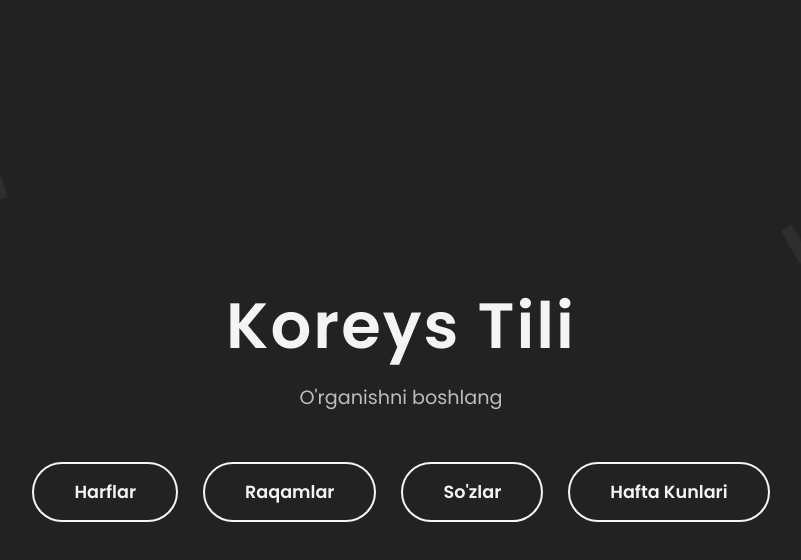
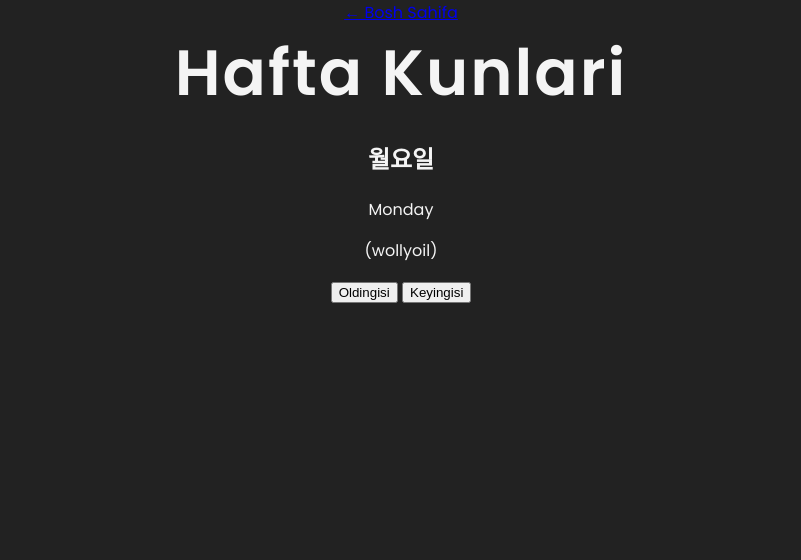
Before and after one commit to Abdullo200604/Hangul-Helper, a plain HTML site: page index.html in a window 1280 px wide. Shown: the whole page, without its empty margins (239-1040 px from the left). Drawn offline with Linux system fonts and the light colour scheme.

Commit message:
Update index.html

```diff
--- a/index.html
+++ b/index.html
@@ -3,43 +3,33 @@
 <head>
     <meta charset="UTF-8">
     <meta name="viewport" content="width=device-width, initial-scale=1.0">
-    <title>Koreys Tili O'rganamiz</title>
+    <title>Hafta Kunlari - Koreys Tili</title>
+    <link rel="stylesheet" href="style.css">
+
     <link rel="preconnect" href="https://fonts.googleapis.com">
     <link rel="preconnect" href="https://fonts.gstatic.com" crossorigin>
     <link href="https://fonts.googleapis.com/css2?family=Noto+Sans+KR:wght@300;400;700&family=Poppins:wght@400;600&display=swap" rel="stylesheet">
-    <link rel="stylesheet" href="style.css">
-    <link rel="manifest" href="/manifest.json">
 </head>
-<body class="home-body">
-    <div class="background-animation">
-        <div class="trigram">☰</div>
-        <div class="trigram">☷</div>
-        <div class="trigram">☲</div>
-        <div class="trigram">☵</div>
+<body>
+    <div class="main-container card-page-container">
+        <a href="index.html" class="back-button">← Bosh Sahifa</a>
+
+        <header class="main-header">
+            <h1 class="title">Hafta Kunlari</h1>
+        </header>
+
+        <div class="word-card">
+            <h2 id="korean-word"></h2>
+            <p id="english-word"></p>
+            <p id="romanization" class="romanization-text"></p>
+        </div>
+
+        <div class="navigation">
+            <button onclick="prevWord()">Oldingisi</button>
+            <button onclick="nextWord()">Keyingisi</button>
+        </div>
     </div>
 
-    <div class="main-container">
-        <header class="main-header">
-            <h1 class="title">Koreys Tili</h1>
-            <p class="subtitle">O'rganishni boshlang</p>
-        </header>
-
-        <nav class="main-nav">
-            <a href="harflar.html" class="nav-button">
-                <span>Harflar</span>
-            </a>
-            <a href="raqamlar.html" class="nav-button">
-                <span>Raqamlar</span>
-            </a>
-            <a href="sozlar.html" class="nav-button">
-                <span>So'zlar</span>
-            </a>
-            <a href="hafta-kunlari.html" class="nav-button">
-                <span>Hafta Kunlari</span>
-            </a>
-        </nav>
-    </div>
-
-    <script src="script.js"></script>
+    <script src="hafta-kunlari.js"></script>
 </body>
 </html>
```
